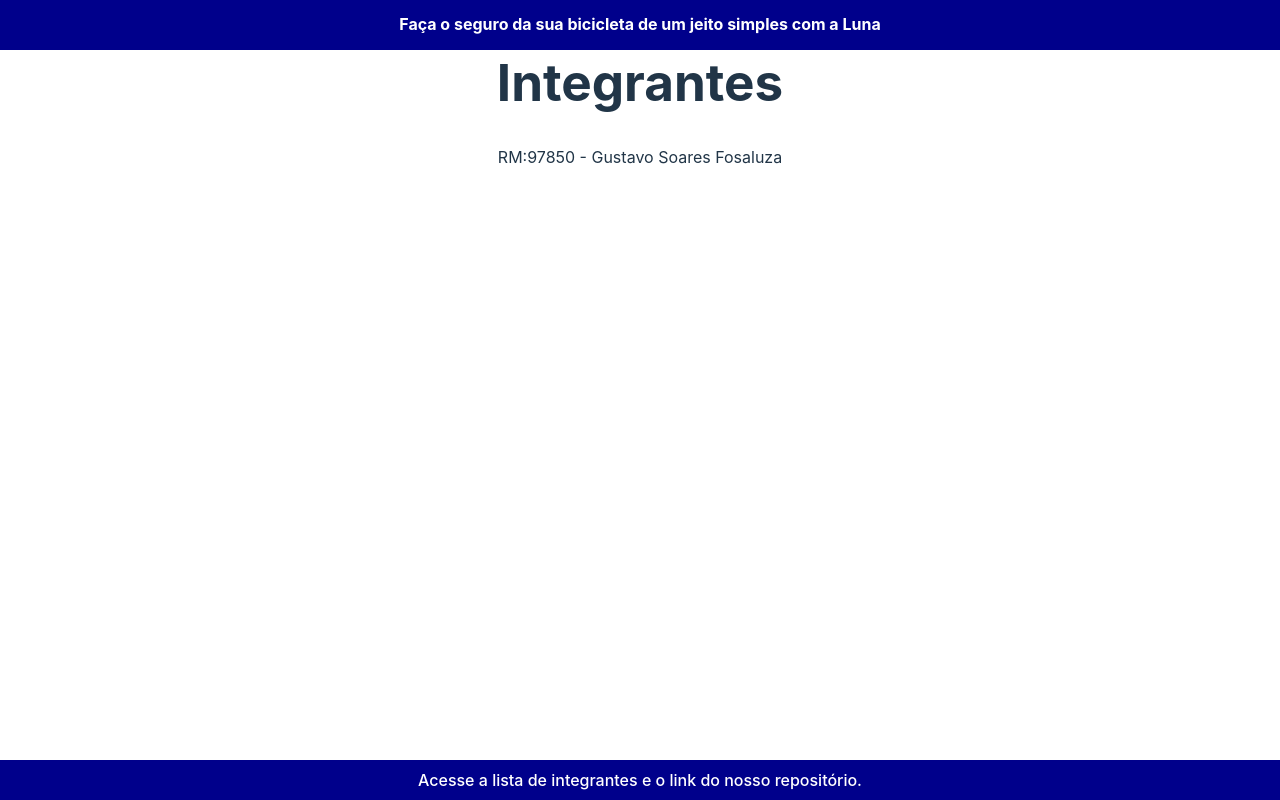
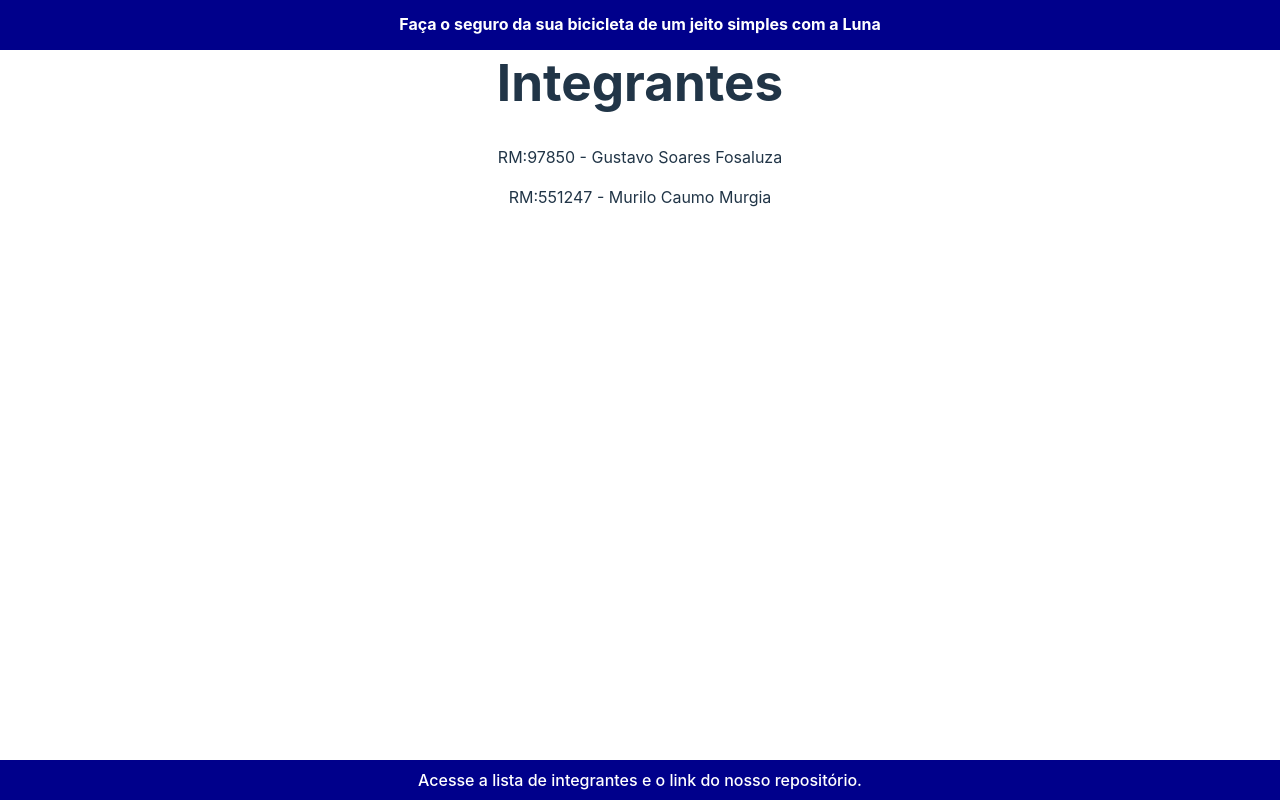
Before and after one commit to gusoaresss/luna, a React (Vite) app: page /Integrantes in a window 1280 px wide. Built offline with nearby package versions, Linux system fonts and the light colour scheme.

Commit message:
Adicionando Integrante

```diff
--- a/src/routes/Integrantes/index.jsx
+++ b/src/routes/Integrantes/index.jsx
@@ -4,6 +4,7 @@ export default function Integrantes(){
         <main>
             <h1>Integrantes</h1>
             <p>RM:97850 - Gustavo Soares Fosaluza</p>
+            <p>RM:551247 - Murilo Caumo Murgia</p>
         </main>
     )
 }
```
